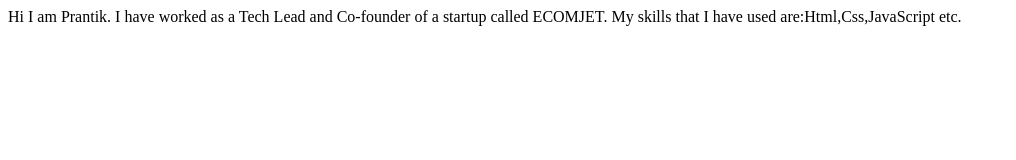
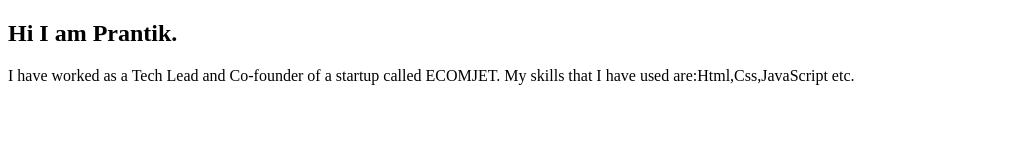
Before and after one commit to prantikseal/prantikseal-portfolio-site, a plain HTML site: page index.html in a window 1280 px wide. Shown: the whole page, without its empty margins (0-1016 px from the left). Drawn offline with Linux system fonts and the light colour scheme.

Commit message:
update: added headers

```diff
--- a/index.html
+++ b/index.html
@@ -7,7 +7,7 @@
     <title>PrantikSeal Portfolio</title>
 </head>
 <body>
-    Hi I am Prantik.
+    <h2>Hi I am Prantik.</h2>
 
     I have worked as a Tech Lead and Co-founder of a startup called ECOMJET.
     My skills that I have used are:Html,Css,JavaScript etc.
```
